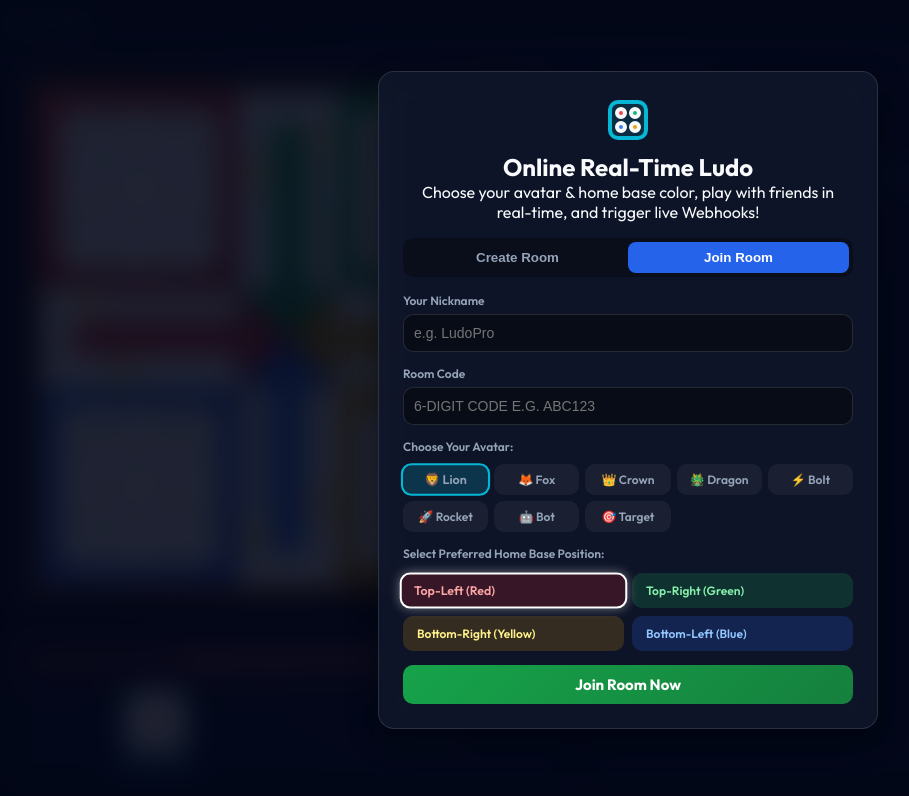
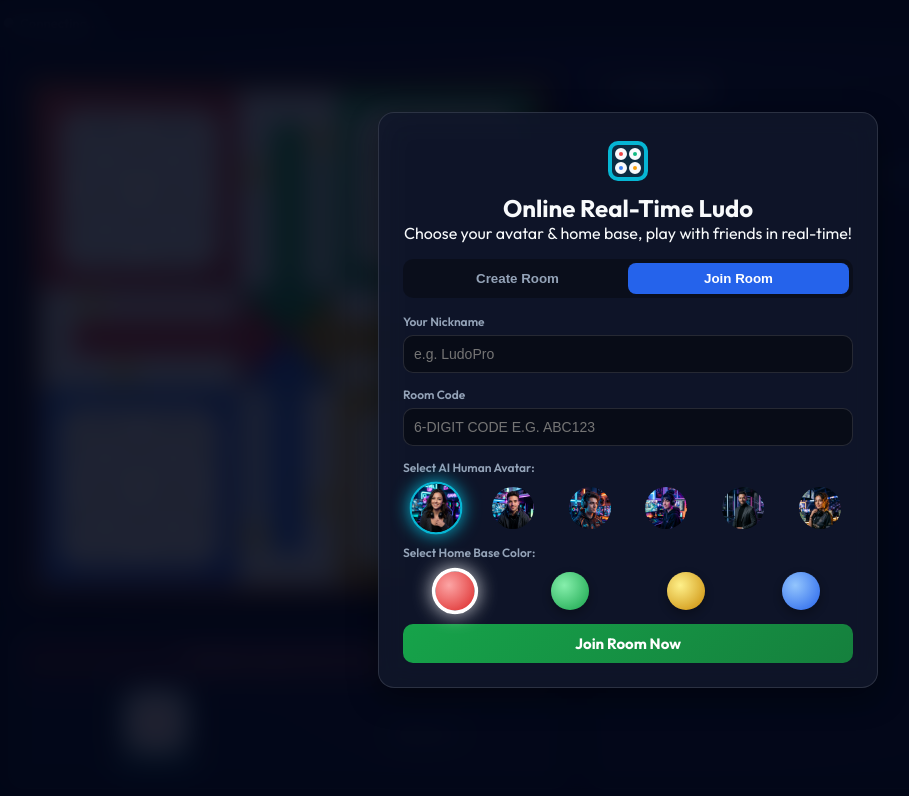
Before and after one commit to DEBABRATA1331/ELUDO, a website: page public/index.html in a window 1280 px wide. Both pictures are taken after a click on the button "Join Room". Shown: the whole page, without its empty margins (12-921 px from the left). Drawn offline with nearby package versions, Linux system fonts and the light colour scheme; no server answers.

Commit message:
Feat: Single-line color circle picker, realistic AI human avatar images, and removed Webhook Target URL input from lobby form

```diff
--- a/public/index.html
+++ b/public/index.html
@@ -5,7 +5,7 @@
   <meta name="viewport" content="width=device-width, initial-scale=1.0, maximum-scale=1.0, user-scalable=no, viewport-fit=cover">
   <meta name="mobile-web-app-capable" content="yes">
   <meta name="apple-mobile-web-app-capable" content="yes">
-  <title>Ludo Real-Time - Webhook Online Multiplayer</title>
+  <title>Ludo Real-Time - Online Multiplayer</title>
   <!-- Modern Font: Outfit -->
   <link rel="preconnect" href="https://fonts.googleapis.com">
   <link rel="preconnect" href="https://fonts.gstatic.com" crossorigin>
@@ -175,13 +175,10 @@
 
           <!-- Tab 2: Webhook Feed -->
           <div id="webhookLogs" class="tab-pane">
-            <div class="webhook-feed-header">
-              <span class="feed-status" id="webhookTargetUrl">Webhook Target: Not Configured</span>
-            </div>
             <div id="webhookFeedContainer" class="log-stream code-font"></div>
           </div>
 
-          <!-- Tab 3: Chat Box (Clean Chat Stream with Quick Taunts & Shortcuts) -->
+          <!-- Tab 3: Chat Box -->
           <div id="chatBox" class="tab-pane">
             <div id="chatMessages" class="chat-messages"></div>
 
@@ -206,7 +203,7 @@
 
   </main>
 
-  <!-- LOBBY OVERLAY MODAL (Join / Create Room & Avatar Selector) -->
+  <!-- LOBBY OVERLAY MODAL (Join / Create Room, AI Human Avatars & Single-Line Color Circles) -->
   <div id="lobbyModal" class="modal-backdrop">
     <div class="modal-box glass-panel modal-lg">
       <div class="modal-hero">
@@ -220,7 +217,7 @@
           </svg>
         </div>
         <h2>Online Real-Time Ludo</h2>
-        <p>Choose your avatar & home base color, play with friends in real-time, and trigger live Webhooks!</p>
+        <p>Choose your avatar & home base, play with friends in real-time!</p>
       </div>
 
       <div class="lobby-tabs">
@@ -236,33 +233,26 @@
         </div>
 
         <div class="form-group">
-          <label>Choose Your Avatar:</label>
+          <label>Select AI Human Avatar:</label>
           <div class="avatar-picker-grid" id="createAvatarGrid">
-            <label class="avatar-chip active"><input type="radio" name="createAvatar" value="🦊" checked> 🦊 Fox</label>
-            <label class="avatar-chip"><input type="radio" name="createAvatar" value="🦁"> 🦁 Lion</label>
-            <label class="avatar-chip"><input type="radio" name="createAvatar" value="👑"> 👑 Crown</label>
-            <label class="avatar-chip"><input type="radio" name="createAvatar" value="🐲"> 🐲 Dragon</label>
-            <label class="avatar-chip"><input type="radio" name="createAvatar" value="⚡"> ⚡ Bolt</label>
-            <label class="avatar-chip"><input type="radio" name="createAvatar" value="🚀"> 🚀 Rocket</label>
-            <label class="avatar-chip"><input type="radio" name="createAvatar" value="🤖"> 🤖 Bot</label>
-            <label class="avatar-chip"><input type="radio" name="createAvatar" value="🎯"> 🎯 Target</label>
+            <label class="avatar-chip active"><input type="radio" name="createAvatar" value="assets/avatars/avatar1.png" checked><img src="assets/avatars/avatar1.png" alt="Avatar 1"></label>
+            <label class="avatar-chip"><input type="radio" name="createAvatar" value="assets/avatars/avatar2.png"><img src="assets/avatars/avatar2.png" alt="Avatar 2"></label>
+            <label class="avatar-chip"><input type="radio" name="createAvatar" value="assets/avatars/avatar3.png"><img src="assets/avatars/avatar3.png" alt="Avatar 3"></label>
+            <label class="avatar-chip"><input type="radio" name="createAvatar" value="assets/avatars/avatar4.png"><img src="assets/avatars/avatar4.png" alt="Avatar 4"></label>
+            <label class="avatar-chip"><input type="radio" name="createAvatar" value="assets/avatars/avatar5.png"><img src="assets/avatars/avatar5.png" alt="Avatar 5"></label>
+            <label class="avatar-chip"><input type="radio" name="createAvatar" value="assets/avatars/avatar6.png"><img src="assets/avatars/avatar6.png" alt="Avatar 6"></label>
           </div>
         </div>
 
+        <!-- SINGLE-LINE COLOR CIRCLE PICKER -->
         <div class="form-group">
-          <label>Select Preferred Home Base Position:</label>
-          <div class="color-picker-grid">
-            <label class="color-chip red active"><input type="radio" name="createColor" value="red" checked> Top-Left (Red)</label>
-            <label class="color-chip green"><input type="radio" name="createColor" value="green"> Top-Right (Green)</label>
-            <label class="color-chip yellow"><input type="radio" name="createColor" value="yellow"> Bottom-Right (Yellow)</label>
-            <label class="color-chip blue"><input type="radio" name="createColor" value="blue"> Bottom-Left (Blue)</label>
+          <label>Select Home Base Color:</label>
+          <div class="single-line-color-picker">
+            <label class="color-circle red active" title="Top-Left (Red)"><input type="radio" name="createColor" value="red" checked></label>
+            <label class="color-circle green" title="Top-Right (Green)"><input type="radio" name="createColor" value="green"></label>
+            <label class="color-circle yellow" title="Bottom-Right (Yellow)"><input type="radio" name="createColor" value="yellow"></label>
+            <label class="color-circle blue" title="Bottom-Left (Blue)"><input type="radio" name="createColor" value="blue"></label>
           </div>
-        </div>
-
-        <div class="form-group">
-          <label for="createWebhookUrl">Webhook Target URL (Optional)</label>
-          <input type="url" id="createWebhookUrl" placeholder="https://discord.com/api/webhooks/... or custom server">
-          <small class="form-help">Game events (rolls, captures, wins) will be sent as JSON payloads to this endpoint.</small>
         </div>
 
         <button type="submit" class="btn btn-primary btn-block btn-lg shadow-btn">
@@ -282,26 +272,25 @@
         </div>
 
         <div class="form-group">
-          <label>Choose Your Avatar:</label>
+          <label>Select AI Human Avatar:</label>
           <div class="avatar-picker-grid" id="joinAvatarGrid">
-            <label class="avatar-chip active"><input type="radio" name="joinAvatar" value="🦁" checked> 🦁 Lion</label>
-            <label class="avatar-chip"><input type="radio" name="joinAvatar" value="🦊"> 🦊 Fox</label>
-            <label class="avatar-chip"><input type="radio" name="joinAvatar" value="👑"> 👑 Crown</label>
-            <label class="avatar-chip"><input type="radio" name="joinAvatar" value="🐲"> 🐲 Dragon</label>
-            <label class="avatar-chip"><input type="radio" name="joinAvatar" value="⚡"> ⚡ Bolt</label>
-            <label class="avatar-chip"><input type="radio" name="joinAvatar" value="🚀"> 🚀 Rocket</label>
-            <label class="avatar-chip"><input type="radio" name="joinAvatar" value="🤖"> 🤖 Bot</label>
-            <label class="avatar-chip"><input type="radio" name="joinAvatar" value="🎯"> 🎯 Target</label>
+            <label class="avatar-chip active"><input type="radio" name="joinAvatar" value="assets/avatars/avatar2.png" checked><img src="assets/avatars/avatar2.png" alt="Avatar 2"></label>
+            <label class="avatar-chip"><input type="radio" name="joinAvatar" value="assets/avatars/avatar1.png"><img src="assets/avatars/avatar1.png" alt="Avatar 1"></label>
+            <label class="avatar-chip"><input type="radio" name="joinAvatar" value="assets/avatars/avatar3.png"><img src="assets/avatars/avatar3.png" alt="Avatar 3"></label>
+            <label class="avatar-chip"><input type="radio" name="joinAvatar" value="assets/avatars/avatar4.png"><img src="assets/avatars/avatar4.png" alt="Avatar 4"></label>
+            <label class="avatar-chip"><input type="radio" name="joinAvatar" value="assets/avatars/avatar5.png"><img src="assets/avatars/avatar5.png" alt="Avatar 5"></label>
+            <label class="avatar-chip"><input type="radio" name="joinAvatar" value="assets/avatars/avatar6.png"><img src="assets/avatars/avatar6.png" alt="Avatar 6"></label>
           </div>
         </div>
 
+        <!-- SINGLE-LINE COLOR CIRCLE PICKER -->
         <div class="form-group">
-          <label>Select Preferred Home Base Position:</label>
-          <div class="color-picker-grid">
-            <label class="color-chip red active"><input type="radio" name="joinColor" value="red" checked> Top-Left (Red)</label>
-            <label class="color-chip green"><input type="radio" name="joinColor" value="green"> Top-Right (Green)</label>
-            <label class="color-chip yellow"><input type="radio" name="joinColor" value="yellow"> Bottom-Right (Yellow)</label>
-            <label class="color-chip blue"><input type="radio" name="joinColor" value="blue"> Bottom-Left (Blue)</label>
+          <label>Select Home Base Color:</label>
+          <div class="single-line-color-picker">
+            <label class="color-circle red active" title="Top-Left (Red)"><input type="radio" name="joinColor" value="red" checked></label>
+            <label class="color-circle green" title="Top-Right (Green)"><input type="radio" name="joinColor" value="green"></label>
+            <label class="color-circle yellow" title="Bottom-Right (Yellow)"><input type="radio" name="joinColor" value="yellow"></label>
+            <label class="color-circle blue" title="Bottom-Left (Blue)"><input type="radio" name="joinColor" value="blue"></label>
           </div>
         </div>
 
--- a/public/style.css
+++ b/public/style.css
@@ -397,6 +397,10 @@ body {
   font-size: 14px;
   margin-bottom: 12px;
   transition: background 0.3s ease;
+  display: flex;
+  align-items: center;
+  justify-content: center;
+  gap: 8px;
 }
 
 .turn-banner.color-red { background: rgba(220, 38, 38, 0.2); border: 1px solid var(--color-red); color: #fca5a5; }
@@ -542,7 +546,7 @@ body {
 }
 
 /* ==========================================================================
-   SIDEBAR PANELS, AVATARS & HOST CONTROLS
+   SIDEBAR PANELS, REALISTIC AI AVATARS & HOST CONTROLS
    ========================================================================== */
 
 .sidebar-column {
@@ -604,12 +608,13 @@ body {
   min-width: 0;
 }
 
-.player-avatar {
-  font-size: 18px;
-  line-height: 1;
-  background: rgba(255, 255, 255, 0.1);
-  padding: 4px 6px;
-  border-radius: 8px;
+.player-avatar-img {
+  width: 32px;
+  height: 32px;
+  border-radius: 50%;
+  object-fit: cover;
+  flex-shrink: 0;
+  border: 2px solid var(--border-glass);
 }
 
 .player-name {
@@ -664,63 +669,71 @@ body {
   cursor: pointer;
 }
 
-/* AVATAR PICKER GRID */
+/* AVATAR PICKER GRID (REALISTIC AI HUMAN AVATARS) */
 .avatar-picker-grid {
-  display: grid;
-  grid-template-columns: repeat(5, 1fr);
-  gap: 6px;
+  display: flex;
+  justify-content: space-around;
+  align-items: center;
+  gap: 10px;
   margin-top: 4px;
 }
 
 .avatar-chip {
-  padding: 6px 4px;
-  border-radius: var(--radius-md);
-  font-size: 13px;
-  font-weight: 700;
+  position: relative;
   cursor: pointer;
-  background: rgba(255, 255, 255, 0.05);
-  border: 2px solid transparent;
-  text-align: center;
-  transition: all 0.2s ease;
+  display: flex;
+  align-items: center;
+  justify-content: center;
 }
 
-.avatar-chip.active {
+.avatar-chip img {
+  width: 46px;
+  height: 46px;
+  border-radius: 50%;
+  object-fit: cover;
+  border: 2px solid transparent;
+  transition: all 0.2s cubic-bezier(0.34, 1.56, 0.64, 1);
+}
+
+.avatar-chip.active img {
   border-color: var(--accent-cyan);
-  background: rgba(6, 182, 212, 0.2);
-  transform: scale(1.05);
+  box-shadow: 0 0 16px var(--accent-cyan);
+  transform: scale(1.15);
 }
 
 .avatar-chip input { display: none; }
 
-.color-picker-grid {
-  display: grid;
-  grid-template-columns: 1fr 1fr;
-  gap: 8px;
+/* SINGLE-LINE COLOR CIRCLE PICKER */
+.single-line-color-picker {
+  display: flex;
+  justify-content: space-around;
+  align-items: center;
+  gap: 12px;
   margin-top: 6px;
 }
 
-.color-chip {
-  padding: 8px 12px;
-  border-radius: var(--radius-md);
-  font-size: 12px;
-  font-weight: 700;
+.color-circle {
+  width: 38px;
+  height: 38px;
+  border-radius: 50%;
   cursor: pointer;
-  border: 2px solid transparent;
-  transition: all 0.2s ease;
+  transition: all 0.2s cubic-bezier(0.34, 1.56, 0.64, 1);
+  position: relative;
+  box-shadow: 0 4px 10px rgba(0, 0, 0, 0.3);
 }
 
-.color-chip.red { background: rgba(220, 38, 38, 0.2); color: #fca5a5; }
-.color-chip.green { background: rgba(22, 163, 74, 0.2); color: #86efac; }
-.color-chip.yellow { background: rgba(202, 138, 4, 0.2); color: #fef08a; }
-.color-chip.blue { background: rgba(37, 99, 235, 0.2); color: #93c5fd; }
+.color-circle.red { background: radial-gradient(circle at 35% 35%, #fca5a5, #dc2626); }
+.color-circle.green { background: radial-gradient(circle at 35% 35%, #86efac, #16a34a); }
+.color-circle.yellow { background: radial-gradient(circle at 35% 35%, #fef08a, #ca8a04); }
+.color-circle.blue { background: radial-gradient(circle at 35% 35%, #93c5fd, #2563eb); }
 
-.color-chip.active {
-  border-color: white;
-  box-shadow: 0 0 10px rgba(255,255,255,0.4);
-  transform: scale(1.03);
+.color-circle.active {
+  transform: scale(1.22);
+  border: 3px solid #ffffff;
+  box-shadow: 0 0 16px rgba(255, 255, 255, 0.8);
 }
 
-.color-chip input { display: none; }
+.color-circle input { display: none; }
 
 .player-tags {
   display: flex;
@@ -848,6 +861,9 @@ body {
   background: rgba(255, 255, 255, 0.04);
   padding: 4px 8px;
   border-radius: 6px;
+  display: flex;
+  align-items: center;
+  gap: 6px;
 }
 
 .chat-msg .sender {
--- a/server.js
+++ b/server.js
@@ -107,7 +107,7 @@ function getValidMoves(room, color, dice) {
 }
 
 // Initialize room state
-function createRoomState(code, hostName, webhookUrl = '', avatar = '🦊') {
+function createRoomState(code, hostName, webhookUrl = '', avatar = 'assets/avatars/avatar1.png') {
   return {
     code,
     players: [
@@ -116,7 +116,7 @@ function createRoomState(code, hostName, webhookUrl = '', avatar = '🦊') {
         socketId: null,
         name: hostName || 'Host',
         color: 'red',
-        avatar: avatar || '🦊',
+        avatar: avatar || 'assets/avatars/avatar1.png',
         isHost: true,
         isCoHost: false,
         isBot: false,
```
Also changed, not shown: public/js/app.js (+18 -14 lines), public/assets/avatars/avatar1.png (added), public/assets/avatars/avatar2.png (added), public/assets/avatars/avatar3.png (added), public/assets/avatars/avatar4.png (added), public/assets/avatars/avatar5.png (added), public/assets/avatars/avatar6.png (added).
